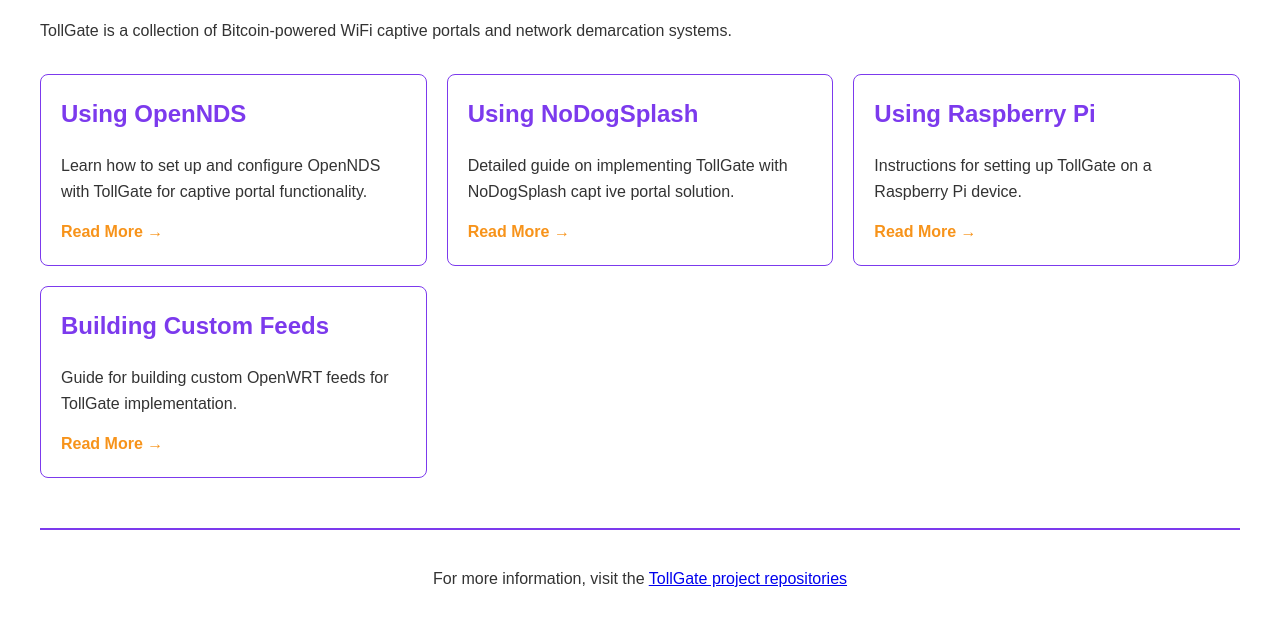
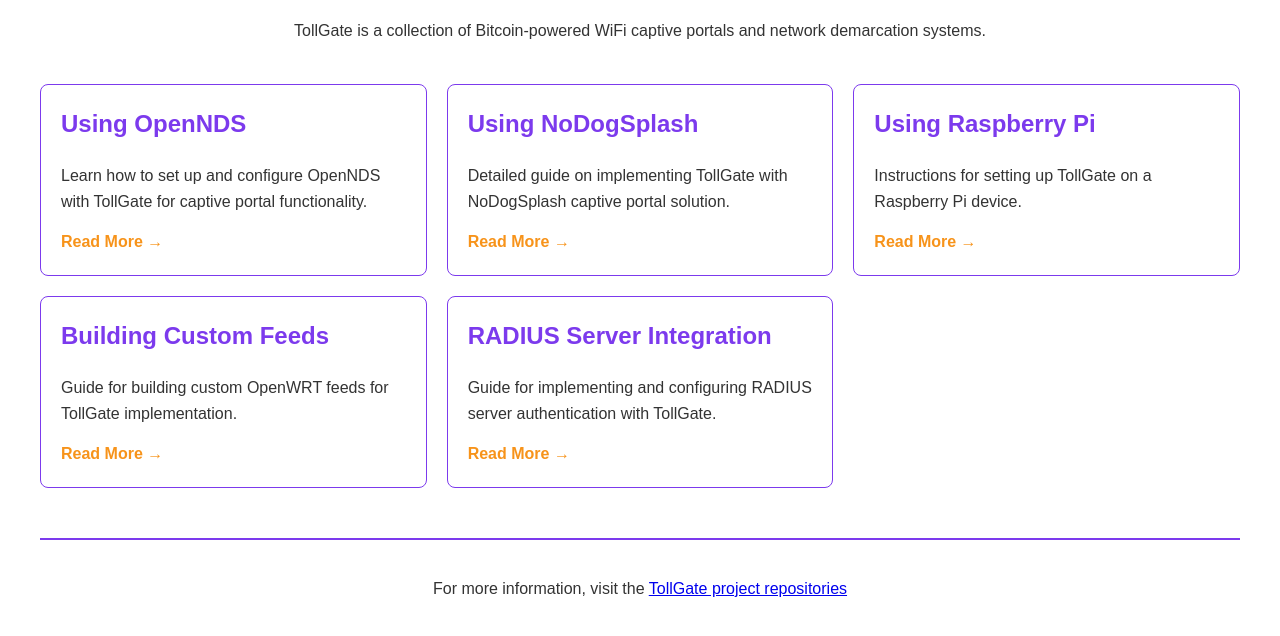
Before and after one commit to OpenTollGate/TollGate, a website: page nsite/index.html in a window 1280 px wide. Shown: the part 116-752 px from the top of the page. Drawn offline with Linux system fonts and the light colour scheme.

Commit message:
Added radius server

```diff
--- a/nsite/index.html
+++ b/nsite/index.html
@@ -29,7 +29,7 @@
             text-align: center;
         }
 
-        . intro {
+        .intro {
             text-align: center;
             margin-bottom: 40px;
         }
@@ -69,7 +69,7 @@
         }
 
         .doc-card a:hover {
-            color: var(--no str-purple);
+            color: var(--nostr-purple);
             text-decoration: underline;
         }
 
@@ -98,7 +98,7 @@
 
             <div class="doc-card">
                 <h2>Using NoDogSplash</h2>
-                <p>Detailed guide on implementing TollGate with NoDogSplash capt ive portal solution.</p>
+                <p>Detailed guide on implementing TollGate with NoDogSplash captive portal solution.</p>
                 <a href="using_nodogsplash.html">Read More →</a>
             </div>
 
@@ -111,7 +111,13 @@
             <div class="doc-card">
                 <h2>Building Custom Feeds</h2>
                 <p>Guide for building custom OpenWRT feeds for TollGate implementation.</p>
-                <a href="building_custom_feeds_openwrt.html">Read More →</a>
+                <a href="building_custom_feeds_openwrt.html">Read More  →</a>
+            </div>
+
+            <div class="doc-card">
+                <h2>RADIUS Server Integration</h2>
+                <p>Guide for implementing and configuring RADIUS server authentication with TollGate.</p>
+                <a href="using_radius_server.html">Read More →</a>
             </div>
         </div>
 
```
Also changed, not shown: nsite/using_radius_server.html (added).
